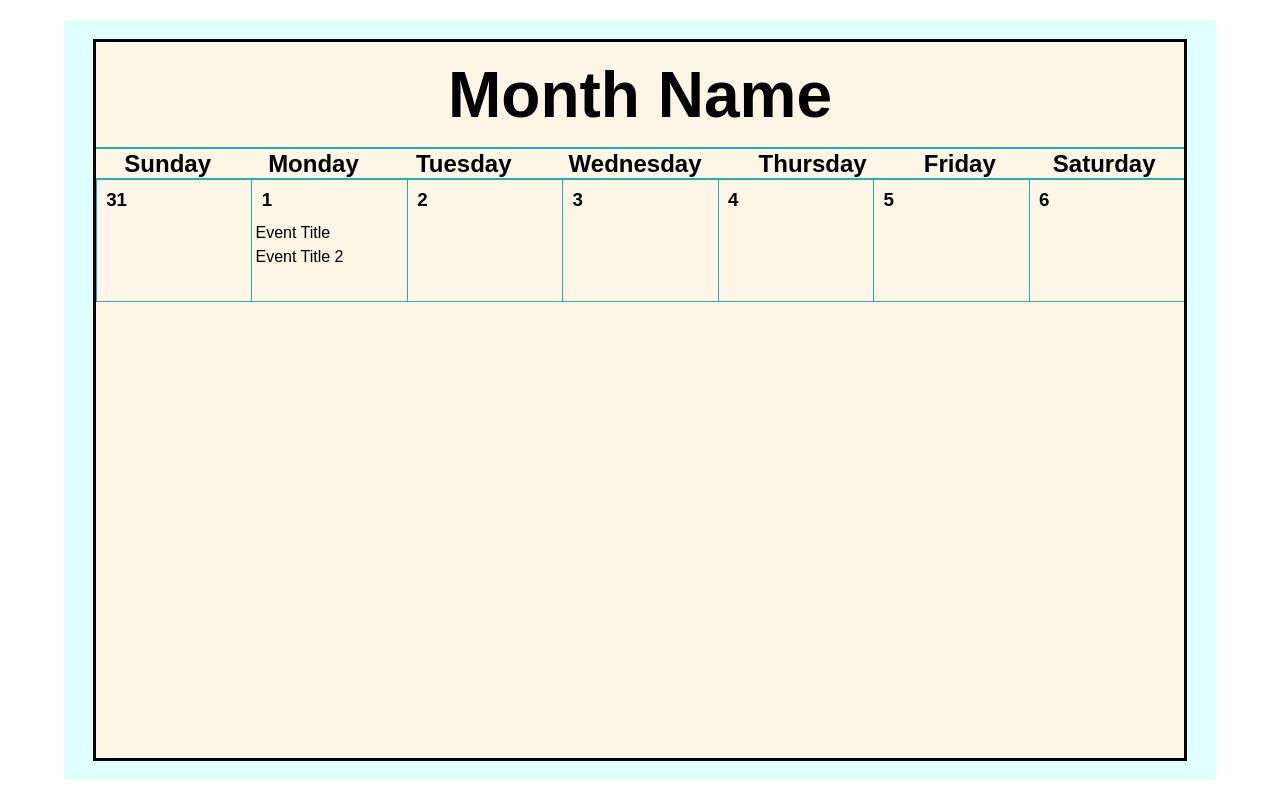
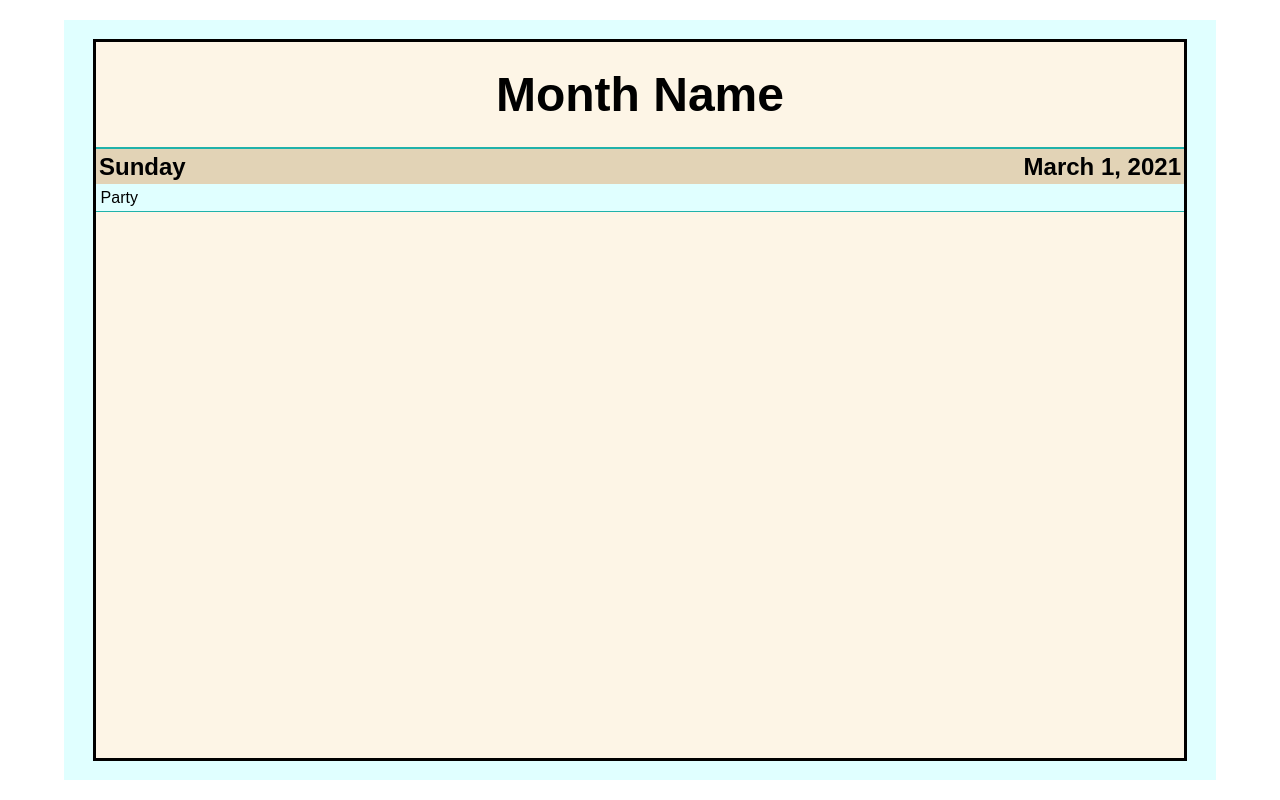
Before and after one commit to Spencer-Sch/Calendar-App, a plain HTML site: page index.html in a window 1280 px wide. Drawn offline with Linux system fonts and the light colour scheme.

Commit message:
See Day 1 in README.md

```diff
--- a/assets/scripts/script.js
+++ b/assets/scripts/script.js
@@ -0,0 +1,82 @@
+class CalendarDay {
+    constructor(dayName, dayNum, monthName, year) {
+        this.dayName = dayName;
+        this.day = dayNum;
+        this.month = monthName;
+        this.year = year;
+        this.date = `${this.year}-${this.month}-${this.day}`;
+    }
+
+    renderDayEl() {
+        const dayEl = document.createElement('li');
+        dayEl.className = 'day';
+        dayEl.innerHTML = `
+            <div class="day-label">
+                <h2>${this.dayName}</h2>
+                <h2>${this.month} ${this.day}, ${this.year}</h2>
+            </div>
+            <div class="day-events">
+                <ul id="${this.date}" class="event-ul"></ul>
+            </div>
+        `;
+        document.getElementById('calendar-body').appendChild(dayEl);
+    }
+
+    getEventInfo() {
+        // show modal
+        // on 'Submit' pass this.dayName, this.day, this.month, this.year, eventName, eventDescription to CalendarEvent.renderEventEl()
+    }
+}
+
+class CalendarEvent extends CalendarDay {
+    constructor(dayName, dayNum, monthName, year, eventName, eventDesc) {
+        super(dayNum, dayName, monthName, year);
+        this.eventName = eventName;
+        this.eventDescription = eventDesc;
+    }
+
+    renderEventEl() {
+        const eventEl = document.createElement('li');
+        eventEl.className = 'event-li';
+        eventEl.innerHTML = `
+            <p>${this.eventName}</p>
+        `;
+        document.getElementById(`${this.date}`).appendChild(eventEl);
+    }
+}
+
+
+
+
+class CalendarWeek {
+    constructor() {
+        this.numOfDaysInWeek = 7;
+        this.weekDayNames = [
+            'Sunday',
+            'Monday',
+            'Tuesday',
+            'Wednesday',
+            'Thursday',
+            'Friday',
+            'Saturday',
+        ];
+    }
+
+    renderWeekEl() {
+        const weekEl = document.createElement('ul');
+    }
+}
+
+const testClick = () => {
+    console.log('Test Click!');
+}
+
+const newDay = new CalendarDay('Sunday', '1', 'March', '2021');
+newDay.renderDayEl('March', '2021');
+
+// test for setting up click event on dayEl
+const dayElement = document.querySelector('.day-label');
+dayElement.addEventListener('click', testClick);
+
+const newEvent = new CalendarEvent('1', 'Sunday', 'March', '2021', 'Party', 'A birthday party for Kalias!' );
+newEvent.renderEventEl(/*maybe put eventName and eventDesc in here instead */);
--- a/assets/styles/style.css
+++ b/assets/styles/style.css
@@ -12,7 +12,7 @@ body {
 }
 
 h1 {
-    font-size: 4rem;
+    font-size: 3rem;
 }
 
 h3 {
@@ -72,24 +72,44 @@ h3 {
     height: 20%;
 }
 
-.calendar-day {
+.day {
     display: flex;
     flex-direction: column;
-    border-left: solid lightseagreen 1px;
     border-bottom: solid lightseagreen 1px;
-    width: 20%;
-    height: 100%;
+    width: 100%;
+    /* height: 100%; */
 }
 
-.calendar-day:hover {
+.day-label {
+    display: flex;
+    justify-content: space-between;
+    width: 100%;
+    padding: 0.2em;
+    background-color: rgb(226, 211, 182);
+}
+
+.day-events {
+    background-color: lightcyan;
+}
+
+.day-events:hover {
     background-color:lightcyan;
 }
 
-.event {
-    width: 100%;
-    padding: 0.2em;
+.event-ul {
+    list-style: none;
 }
 
-.event:hover {
+.event-li {
+    width: 100%;
+    padding: 0.3em;
+    border-bottom: solid 2px lightpink;
+}
+
+.event-li:last-child {
+    border-bottom: none;
+}
+
+.event-li:hover {
     background-color: lightpink;
 }
--- a/index.html
+++ b/index.html
@@ -14,30 +14,7 @@
             <div id="calendar-header">
                 <h1>Month Name</h1>
             </div>
-            <div id="calendar-body">
-                <div id="day-name-row">
-                    <div><h2>Sunday</h2></div>
-                    <div><h2>Monday</h2></div>
-                    <div><h2>Tuesday</h2></div>
-                    <div><h2>Wednesday</h2></div>
-                    <div><h2>Thursday</h2></div>
-                    <div><h2>Friday</h2></div>
-                    <div><h2>Saturday</h2></div>
-                </div>
-                <div class="calendar-row">
-                    <div class="calendar-day"><h3>31</h3></div>
-                    <div class="calendar-day">
-                        <h3>1</h3>
-                        <div class="event">Event Title</div>
-                        <div class="event">Event Title 2</div>
-                    </div>
-                    <div class="calendar-day"><h3>2</h3></div>
-                    <div class="calendar-day"><h3>3</h3></div>
-                    <div class="calendar-day"><h3>4</h3></div>
-                    <div class="calendar-day"><h3>5</h3></div>
-                    <div class="calendar-day"><h3>6</h3></div>
-                </div>
-            </div>
+            <div id="calendar-body"></div>
         </div>
     </div>
 </body>
```
Also changed, not shown: 1 other file.
